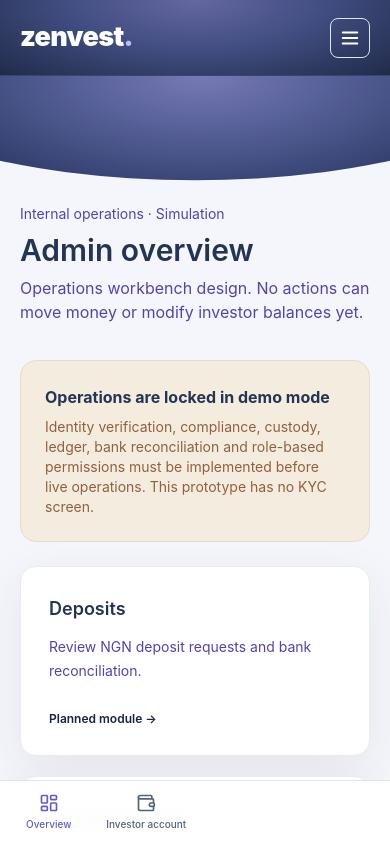
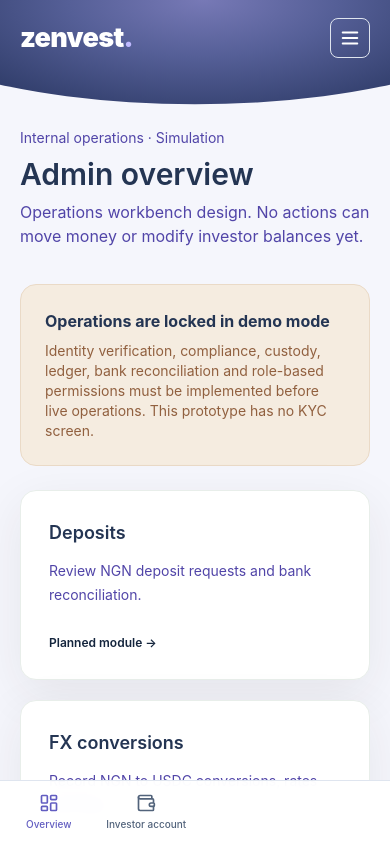
Before and after one commit to en0ma/zenvest, a Next.js app: page /preview/admin in a window 390 px wide. Shown: the top 842 px of the page. Built offline with nearby package versions, Linux system fonts and the light colour scheme.

Commit message:
Remove separate mobile header strip and overlay nav on unified Afterglow gradient

```diff
--- a/src/components/shell.tsx
+++ b/src/components/shell.tsx
@@ -16,7 +16,7 @@ export function Shell({ admin = false, preview = false, children }: {admin?:bool
   ];
   const items = preview ? nav.map(item => ({ ...item, href: item.href.replace("/dashboard", "/preview/investor").replace("/admin", "/preview/admin") })) : nav;
   return <div className="min-h-screen lg:flex bg-[#F5F6FC]">{!preview&&<SecurityIdle/>}
-    <header className="relative z-40 flex lg:hidden items-center justify-between h-[76px] border-b border-[#38466B] bg-[radial-gradient(ellipse_at_50%_0%,#6567A1_0%,#424E82_46%,#202B4A_100%)] px-5 sm:px-7">
+    <header className="absolute inset-x-0 top-0 z-40 flex h-[76px] items-center justify-between bg-transparent px-5 sm:px-7 lg:hidden">
       <Link href="/" className="text-[27px] font-black tracking-tight text-white">zenvest<span className="text-[#BFB9FF]">.</span></Link>
       <AutoCloseDetails className="relative"><summary aria-label="Open investor navigation" className="list-none cursor-pointer rounded-lg border border-[#DFE5EF] p-2 text-white"><Menu size={22}/></summary>
         <nav aria-label="Investor navigation" className="absolute right-0 top-12 z-50 w-60 rounded-2xl border border-[#DFE5EF] bg-white p-4 shadow-xl flex flex-col gap-1 text-sm text-[#243553]">
```
